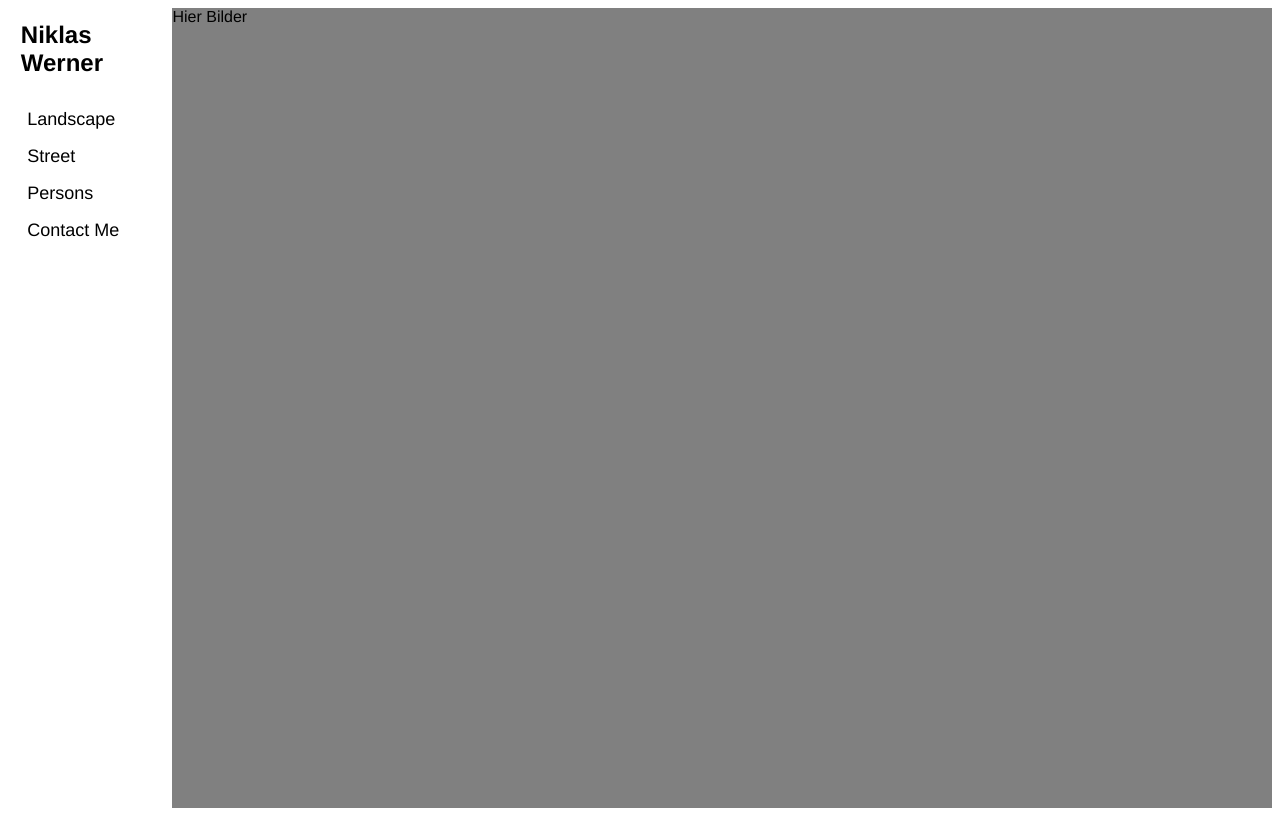
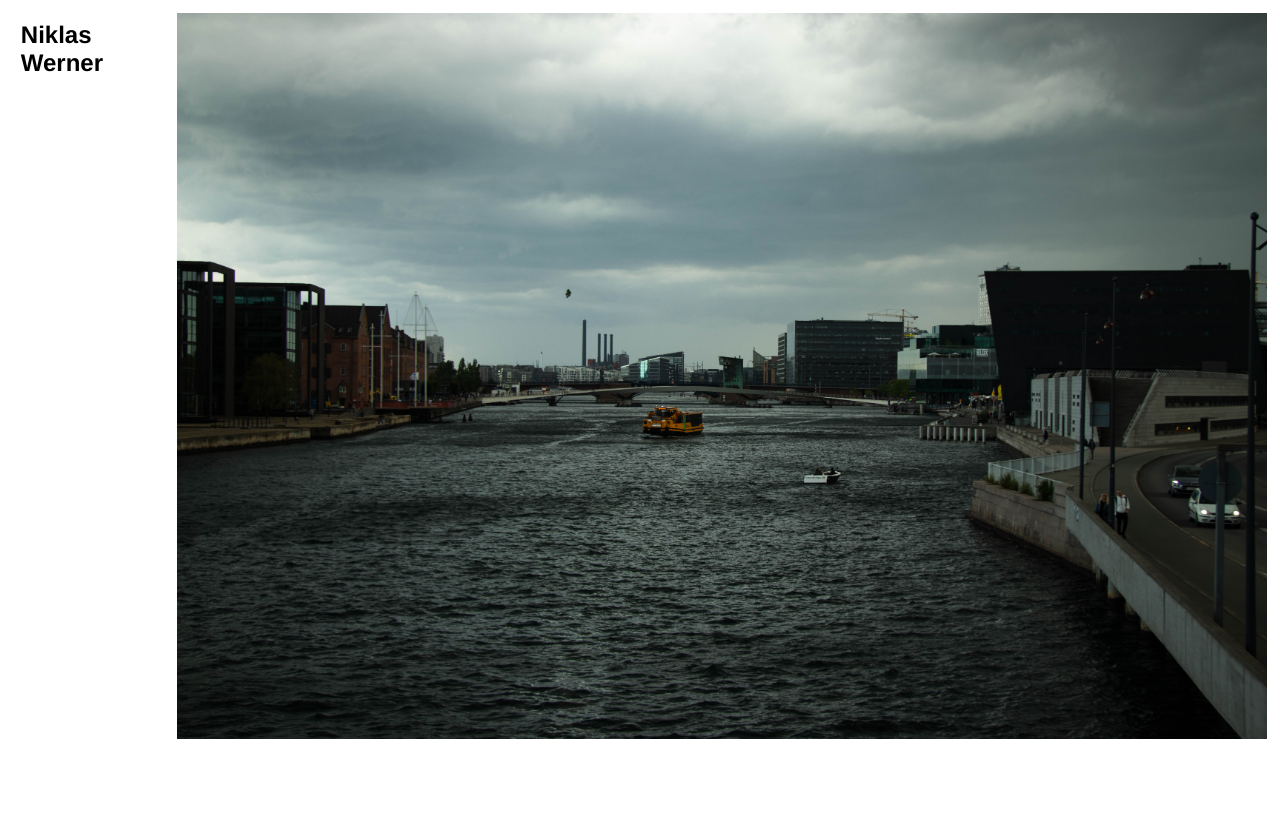
Before and after one commit to vveil/portfolio, a plain HTML site: page index.html in a window 1280 px wide. Drawn offline with Linux system fonts and the light colour scheme.

Commit message:
* Added first picture * removed nav-elements (gonna reimplement them laater)

```diff
--- a/index.html
+++ b/index.html
@@ -12,7 +12,7 @@
     <div class="wrapper">
       <div class="nav">
         <div id="heading"><strong>Niklas Werner</strong></div>
-        <div class="nav_element">
+        <!-- <div class="nav_element">
           <a>Landscape</a>
         </div>
         <div class="nav_element">
@@ -22,11 +22,19 @@
           <a>Persons</a>
         </div>
         <div class="nav_element">
-            <a>Contact Me</a>
-          </div>
+          <a>Contact Me</a>
+        </div> -->
       </div>
 
-      <div class="content">Hier Bilder</div>
+      <div class="content">
+        <div class="image">
+          <img
+            id="kh_faehre"
+            src="res/street/kh_faehre.jpg"
+            alt="Rather dark picture, displaying a yellow ferry in the middle of a river in Kopenhagen, Denmark."
+          />
+        </div>
+      </div>
     </div>
   </body>
 </html>
--- a/styles/styles.css
+++ b/styles/styles.css
@@ -17,7 +17,6 @@ html {
 }
 
 .content {
-  background: grey;
   width: 100%;
   height: 100vh;
 }
@@ -39,3 +38,7 @@ html {
   color: white;
   background: black;
 }
+
+#kh_faehre {
+    width: 100%;
+}
```
Also changed, not shown: res/street/kh_faehre.jpg (added), 1 other file.
